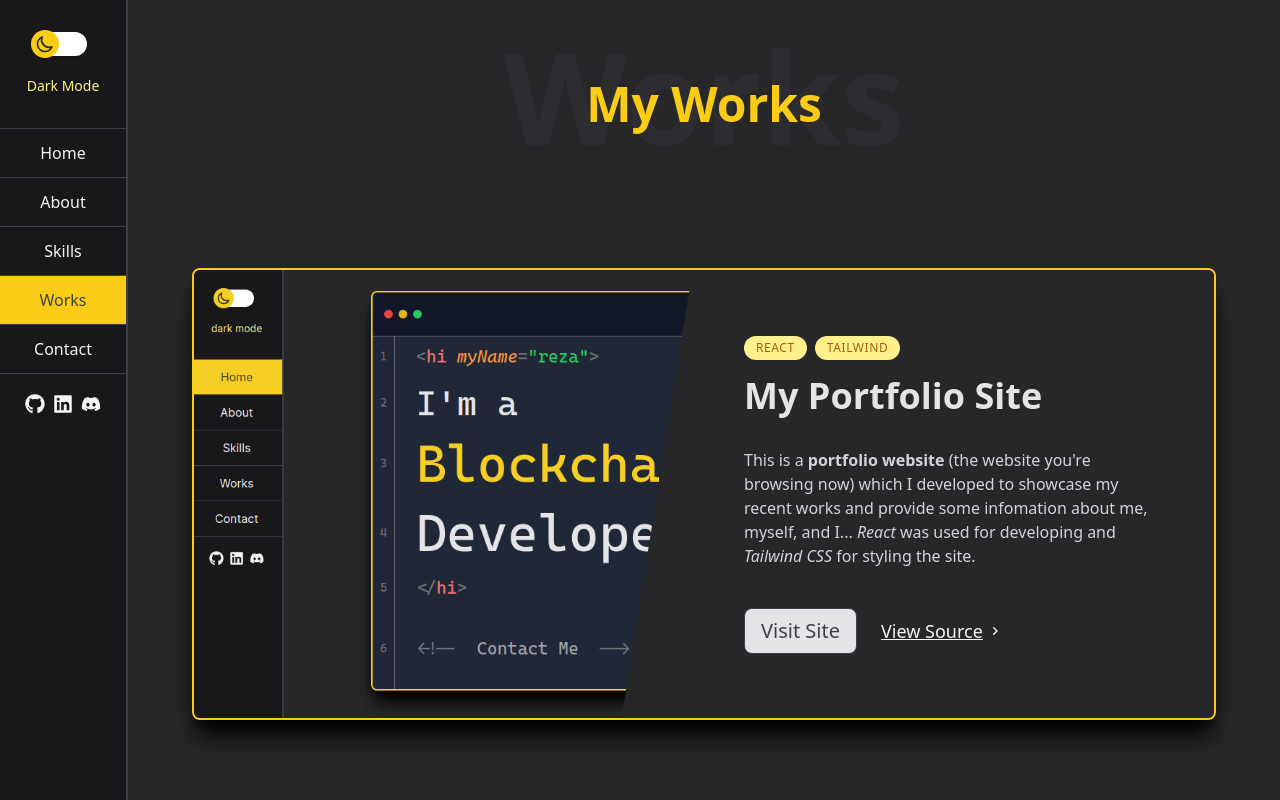
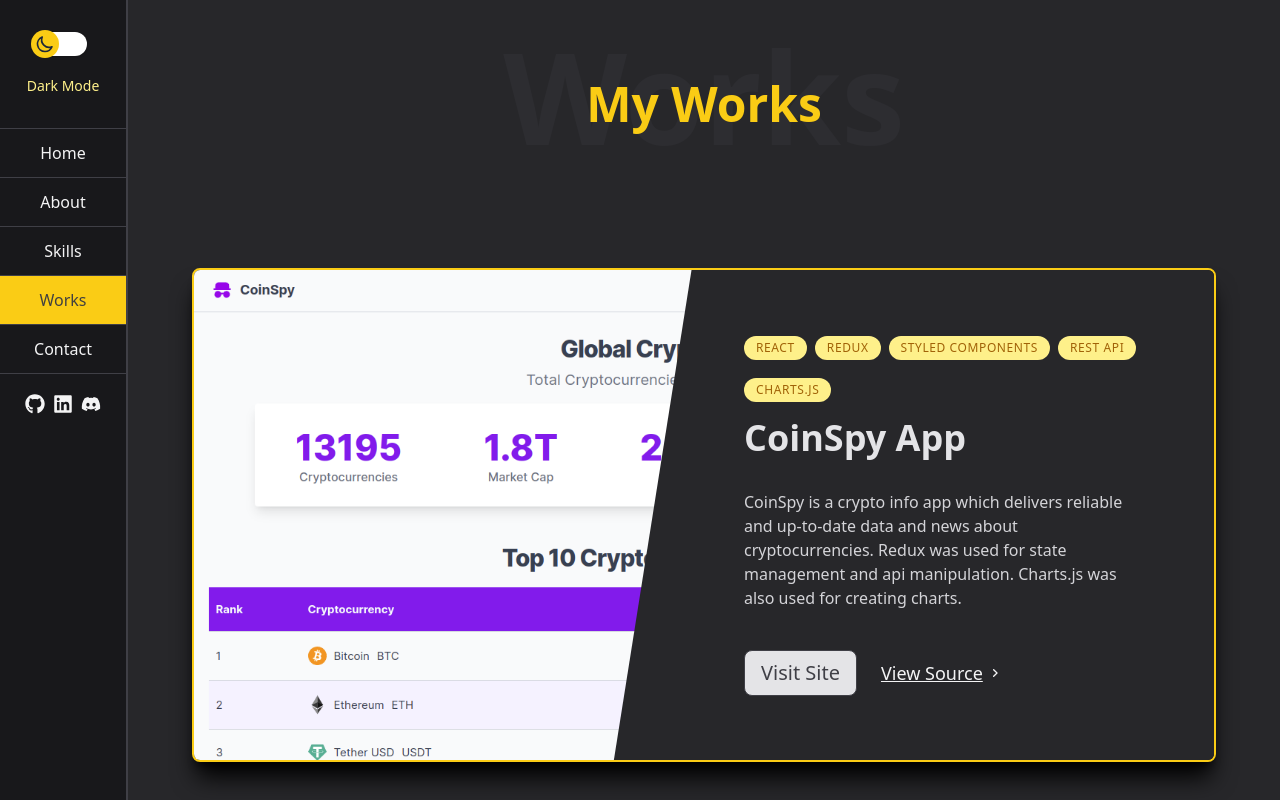
Before and after one commit to rzvl/portfolio, a React (Create React App) app: page /works in a window 1280 px wide. Shown: the top 800 px of the page. Built offline with nearby package versions, Linux system fonts and the light colour scheme; a web font is replaced by a local one.

Commit message:
Add coinspy project

```diff
--- a/src/data/projects.js
+++ b/src/data/projects.js
@@ -1,5 +1,6 @@
 import img1 from '../img/colmar.png';
 import img2 from '../img/portfolio.png';
+import img3 from '../img/coinspy.png';
 
 const projects = [
   {
@@ -39,6 +40,23 @@
     projectSrc: 'https://github.com/rzvl/portfolio',
     hideSrcBtn: 'false',
   },
+  {
+    id: 3,
+    imgUrl: img3,
+    imgAlt: 'CoinSpy Websit',
+    tags: ['react', 'redux', 'styled components', 'rest api', 'charts.js'],
+    title: 'CoinSpy App',
+    description: (
+      <>
+        CoinSpy is a crypto info app which delivers reliable and up-to-date data
+        and news about cryptocurrencies. Redux was used for state management and
+        api manipulation. Charts.js was also used for creating charts.
+      </>
+    ),
+    projectUrl: 'https://coin-spy.netlify.app/',
+    projectSrc: 'https://github.com/rzvl/coinspy',
+    hideSrcBtn: 'false',
+  },
 ];
 
 export default projects;
```
Also changed, not shown: src/img/coinspy.png (added).
